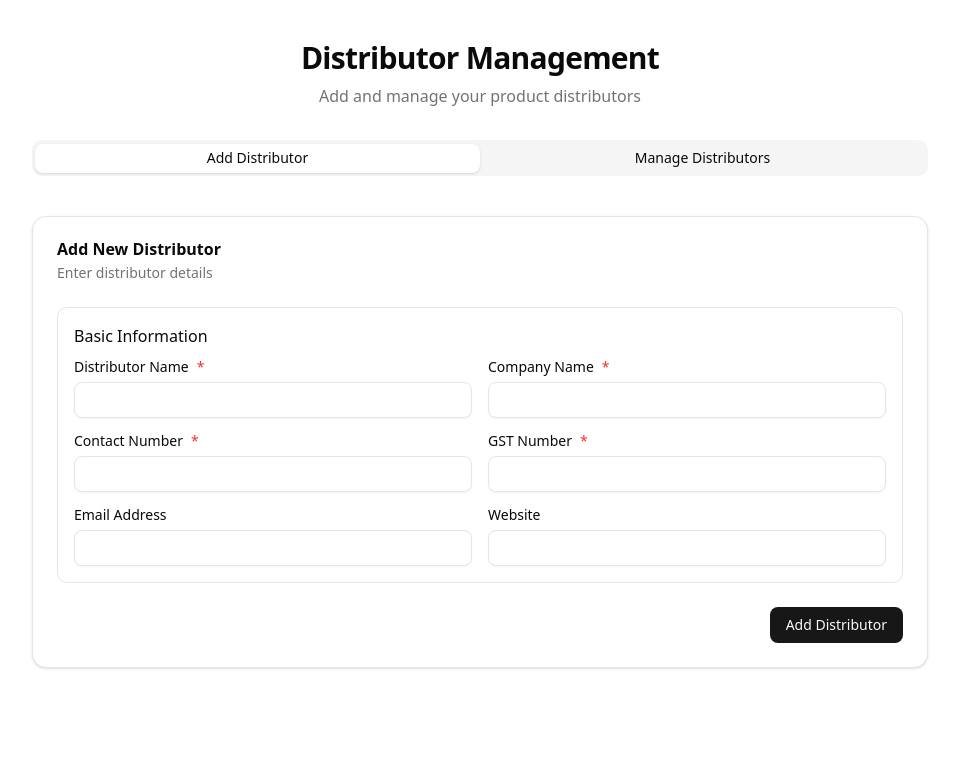
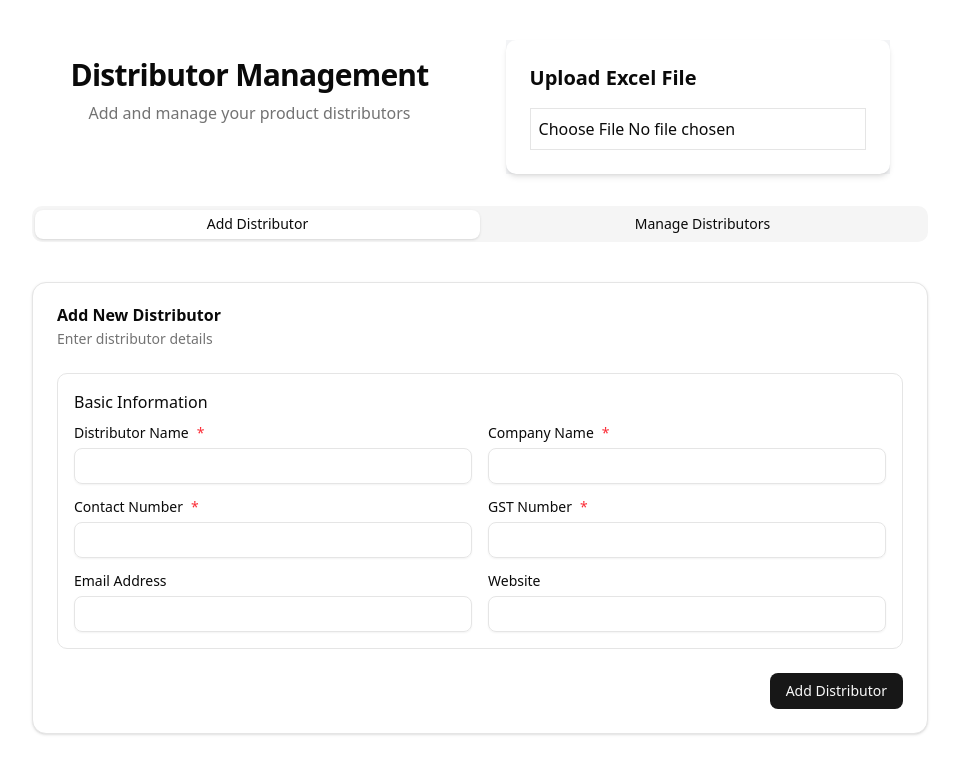
Before and after one commit to superAman07/medicine-app, a Next.js app: page /distributer in a window 1280 px wide. Shown: the top 774 px of the page, without its empty margins (160-1119 px from the left). Built offline with nearby package versions, Linux system fonts and the light colour scheme.

Commit message:
added a component to upload excel file from medicine and distirbutor page...

```diff
--- a/app/distributer/page.tsx
+++ b/app/distributer/page.tsx
@@ -8,6 +8,7 @@ import { Input } from "@/components/ui/input";
 import { Label } from "@/components/ui/label";
 import { Card, CardContent, CardDescription, CardHeader, CardTitle } from "@/components/ui/card";
 import { Tabs, TabsContent, TabsList, TabsTrigger } from "@/components/ui/tabs";
+import UploadPage from "@/components/uploadePage";
 
 export default function DistributorPage() {
   const [formData, setFormData] = useState({
@@ -78,9 +79,14 @@ export default function DistributorPage() {
   return (
     <div className="container mx-auto py-10 px-4 md:px-6">
       <div className="max-w-4xl mx-auto">
-        <div className="mb-8 text-center">
-          <h1 className="text-3xl font-bold tracking-tight">Distributor Management</h1>
-          <p className="text-muted-foreground mt-2">Add and manage your product distributors</p>
+        <div className="flex justify-around items-center mb-8">
+          <div className="mb-8 text-center">
+            <h1 className="text-3xl font-bold tracking-tight">Distributor Management</h1>
+            <p className="text-muted-foreground mt-2">Add and manage your product distributors</p>
+          </div>
+          <div>
+            <UploadPage />
+          </div>
         </div>
 
         <Tabs defaultValue="add" className="w-full">
--- a/app/medicine/page.tsx
+++ b/app/medicine/page.tsx
@@ -7,6 +7,7 @@ import { Button } from '@/components/ui/button';
 import { Input } from '@/components/ui/input';
 import { Label } from '@/components/ui/label';
 import { Tabs, TabsContent, TabsList, TabsTrigger } from '@/components/ui/tabs';
+import UploadPage from '@/components/uploadePage';
 
 export default function Medicine() {
   const [name, setMedName] = useState('');
@@ -68,9 +69,14 @@ export default function Medicine() {
   return (
     <div className="container mx-auto py-10 px-4 md:px-6">
       <div className="max-w-4xl mx-auto">
-        <div className="mb-8 text-center">
-          <h1 className="text-3xl font-bold tracking-tight">Medicine Management</h1>
-          <p className="text-muted-foreground mt-2">Add and manage your Medicine</p>
+        <div className='flex items-center justify-around mb-8'>
+          <div className="mb-8 text-center">
+            <h1 className="text-3xl font-bold tracking-tight">Medicine Management</h1>
+            <p className="text-muted-foreground mt-2">Add and manage your Medicine</p>
+          </div>
+          <div className=''>
+            <UploadPage/>
+          </div>
         </div>
 
         <Tabs defaultValue="add" className="w-full">
--- /dev/null
+++ b/components/uploadePage.tsx
@@ -0,0 +1,54 @@
+'use client';
+import { useState } from "react";
+import { useAppDispatch } from "@/lib/hooks";
+import { setExcelData } from "@/lib/features/pharma/pharmaSlice";
+import * as XLSX from 'xlsx';
+
+export default function UploadPage() {
+  const [error, setError] = useState<string>("");
+  const dispatch = useAppDispatch();
+
+  const handleFileChange = async (event: React.ChangeEvent<HTMLInputElement>) => {
+    const selectedFile = event.target.files?.[0];
+
+    if (selectedFile && selectedFile.type === "application/vnd.openxmlformats-officedocument.spreadsheetml.sheet") {
+      const fileBuffer = await selectedFile.arrayBuffer();
+      const workbook = XLSX.read(fileBuffer, { type: 'array' });
+      const sheetName = workbook.SheetNames[0];
+      const worksheet = workbook.Sheets[sheetName];
+      const jsonData: any[] = XLSX.utils.sheet_to_json(worksheet);
+      const sheetName1 = workbook.SheetNames[1];
+      const worksheet1 = workbook.Sheets[sheetName1];
+      const jsonData1: any[] = XLSX.utils.sheet_to_json(worksheet1);
+      const sheetName2 = workbook.SheetNames[2];
+      const worksheet2 = workbook.Sheets[sheetName2];
+      const jsonData2: any[] = XLSX.utils.sheet_to_json(worksheet2);
+      const sheetName3 = workbook.SheetNames[3];
+      const worksheet3 = workbook.Sheets[sheetName3];
+      const jsonData3: any[] = XLSX.utils.sheet_to_json(worksheet3);
+      const sheetName4 = workbook.SheetNames[4];
+      const worksheet4 = workbook.Sheets[sheetName4];
+      const jsonData4: any[] = XLSX.utils.sheet_to_json(worksheet4);
+      const finalJsonData = {
+        medicine: jsonData,
+        distributor: jsonData1,
+        purchase: jsonData2,
+        sales: jsonData3,
+        stock: jsonData4
+      }
+      dispatch(setExcelData(finalJsonData));
+    } else {
+      setError("Please upload a valid Excel file (.xlsx)");
+    }
+  };
+
+  return (
+    <div className="flex flex-col items-center justify-center bg-gray-100">
+      <div className="bg-white p-6 rounded-lg shadow-md w-96">
+        <h2 className="text-xl font-semibold mb-4">Upload Excel File</h2>
+        <input type="file" accept=".xlsx" onChange={handleFileChange} className="border p-2 w-full" />
+        {error && <p className="text-red-500 mt-2">{error}</p>}
+      </div>
+    </div>
+  );
+}
--- a/package.json
+++ b/package.json
@@ -15,10 +15,11 @@
     "@radix-ui/react-tabs": "^1.1.3",
     "@reduxjs/toolkit": "^2.6.1",
     "atropos": "^2.0.2",
+    "axios": "^1.10.0",
     "class-variance-authority": "^0.7.1",
     "clsx": "^2.1.1",
     "lucide-react": "^0.483.0",
-    "next": "15.2.3",
+    "next": "^15.3.4",
     "next-redux-wrapper": "^8.1.0",
     "react": "^19.0.0",
     "react-dom": "^19.0.0",
@@ -29,6 +30,7 @@
   },
   "devDependencies": {
     "@tailwindcss/postcss": "^4",
+    "@types/axios": "^0.9.36",
     "@types/node": "^20",
     "@types/react": "^19",
     "@types/react-dom": "^19",
```
Also changed, not shown: 1 other file (tests, documents, lock files or other folders).
